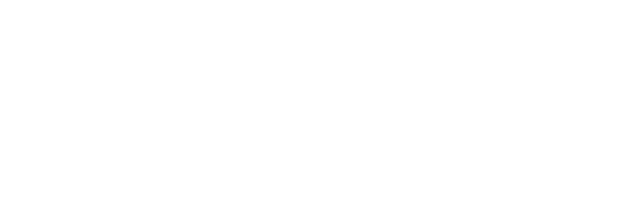
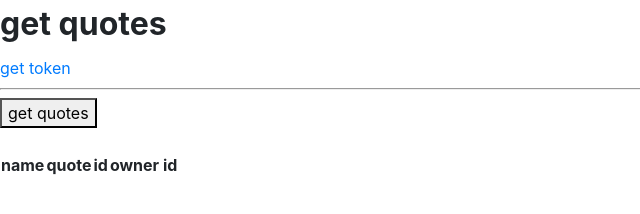
Before and after one commit to tvanloy/eindproject-frontend, a website: page quotes.html in a window 1280 px wide. Shown: the whole page, without its empty margins (0-640 px from the left). Drawn offline with nearby package versions, Linux system fonts and the light colour scheme.

Commit message:
Update quotes.html

```diff
--- a/quotes.html
+++ b/quotes.html
@@ -4,8 +4,48 @@
     <meta charset="UTF-8">
     <meta name="viewport" content="width=device-width, initial-scale=1.0"/>
     <title>Title</title>
+    <script defer src="https://unpkg.com/alpinejs@3.x.x/dist/cdn.min.js"></script>
+    <link rel="stylesheet" href="https://cdnjs.cloudflare.com/ajax/libs/twitter-bootstrap/4.5.3/css/bootstrap-reboot.min.css">
+    <link rel="stylesheet" href="https://cdnjs.cloudflare.com/ajax/libs/twitter-bootstrap/4.5.3/css/bootstrap-grid.min.css">
 </head>
 <body>
-
+<h1>get quotes</h1>
+<nav>
+    <a href="token.html">get token</a>
+</nav>
+<hr>
+<div x-data="{
+        data: null,
+        async quotes() {
+            this.data = await (await fetch('https://api-eindproject-tvanloy.cloud.okteto.net/quotes/',
+            {
+                method: 'GET',
+            })).json();
+            console.log(this.data)
+        },
+    }">
+    <button x-on:click="quotes">get quotes</button>
+    <br><br>
+    <table>
+        <thead>
+        <tr>
+            <th>name</th>
+            <th>quote</th>
+            <th>id</th>
+            <th>owner id</th>
+        </tr>
+        </thead>
+        <tbody>
+        <template x-for="quotes in data">
+            <tr>
+                <td x-text="quotes.name"></td>
+                <td x-text="quotes.quote"></td>
+                <td x-text="quotes.id"></td>
+                <td x-text="quotes.owner_id"></td>
+            </tr>
+        </template>
+        </tbody>
+    </table>
+</div>
 </body>
 </html>
```
